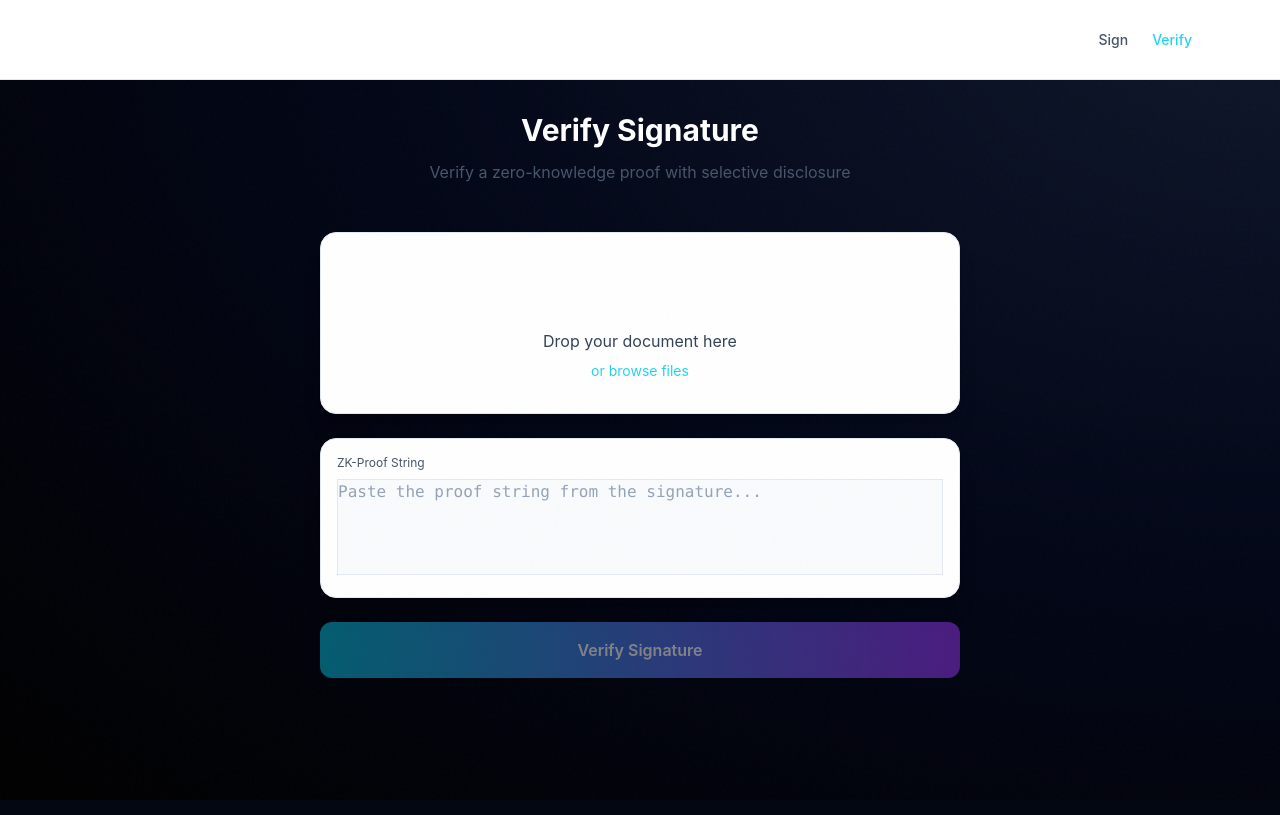
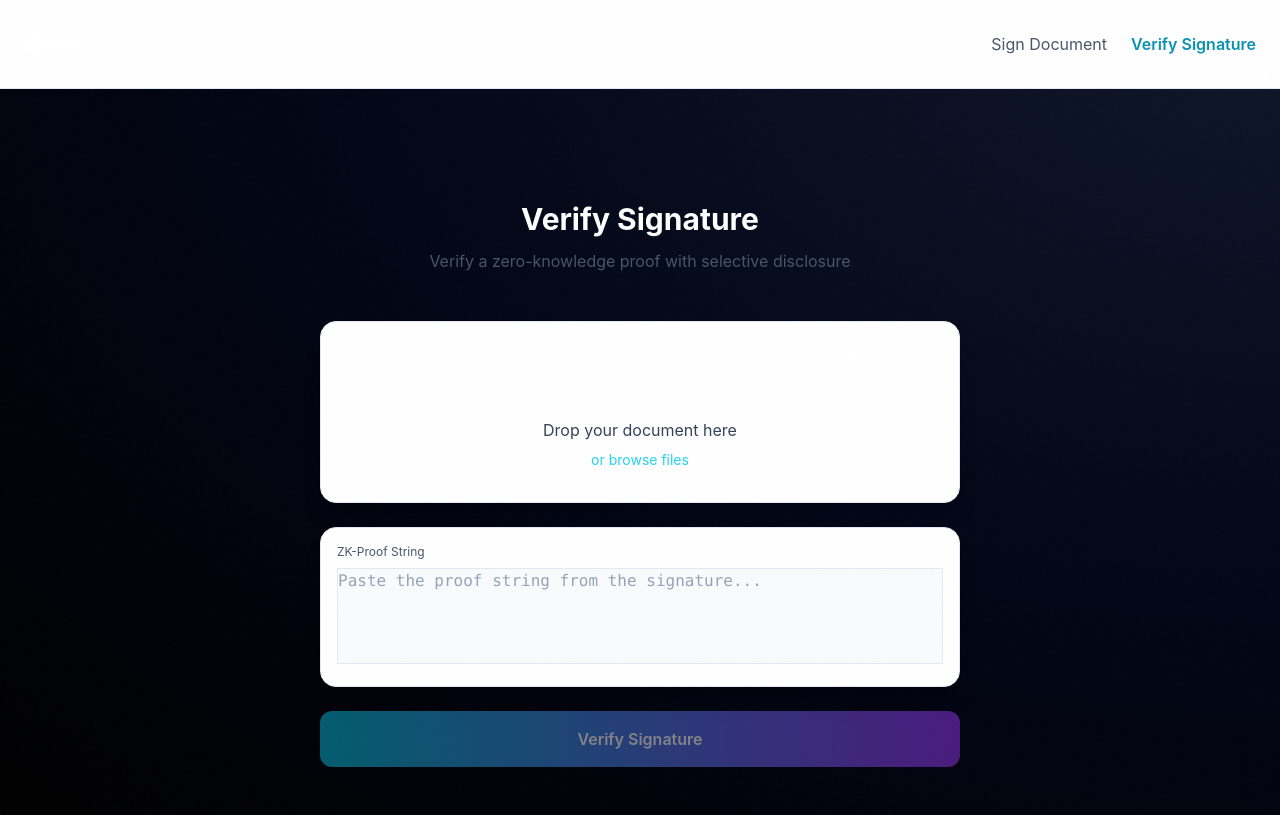
Before and after one commit to HarleysCodes/night-sign, a React (Vite) app: page /verify in a window 1280 px wide. Built offline with nearby package versions, Linux system fonts and the light colour scheme.

Commit message:
Fix: Verify page navbar and logo in dark mode

```diff
--- a/src/components/VerifySignature.tsx
+++ b/src/components/VerifySignature.tsx
@@ -129,27 +129,25 @@ export function VerifySignature() {
   return (
     <div className="space-bg min-h-screen">
       {/* Header */}
-      <header className="fixed top-0 left-0 right-0 z-50 h-20 border-b border-slate-200 dark:border-white/10 bg-white dark:bg-[#020617]">
-        <div className="mx-auto flex h-full max-w-6xl items-center justify-between px-6">
-          <a href="/" className="flex items-center" style={{ marginLeft: '-12px' }}>
-            <img
-              src="/logo.png"
-              alt="NightSign"
-              className="w-auto"
-              style={{
-                height: '72px',
-                filter: 'brightness(0) invert(1) drop-shadow(0 0 8px rgba(255, 255, 255, 0.2))'
-              }}
-            />
-          </a>
-          <nav className="flex items-center gap-6">
-            <a href="/" className="text-sm text-slate-600 dark:text-white/50 hover:text-cyan-400 transition-colors font-medium">
-              Sign
-            </a>
-            <span className="text-sm text-cyan-400 font-medium">Verify</span>
-          </nav>
+      <nav className="w-full flex justify-between items-center px-6 py-4 bg-white dark:bg-[#020617] border-b border-slate-200 dark:border-white/10 transition-colors duration-300">
+        <div className="flex items-center cursor-pointer" onClick={() => window.location.href='/'}>
+          <img
+            src="/logo.png"
+            alt="NightSign"
+            className="h-14 -ml-3"
+            style={{ filter: 'brightness(0) invert(1)' }}
+          />
         </div>
-      </header>
+        <div className="flex gap-6 items-center">
+          <button
+            onClick={() => window.location.href='/'}
+            className="text-slate-600 dark:text-slate-300 hover:text-slate-900 dark:hover:text-white transition-colors"
+          >
+            Sign Document
+          </button>
+          <span className="text-cyan-600 dark:text-cyan-400 font-semibold">Verify Signature</span>
+        </div>
+      </nav>
 
       <main className="pt-28 mx-auto max-w-2xl px-4 py-12">
         <motion.div
```
